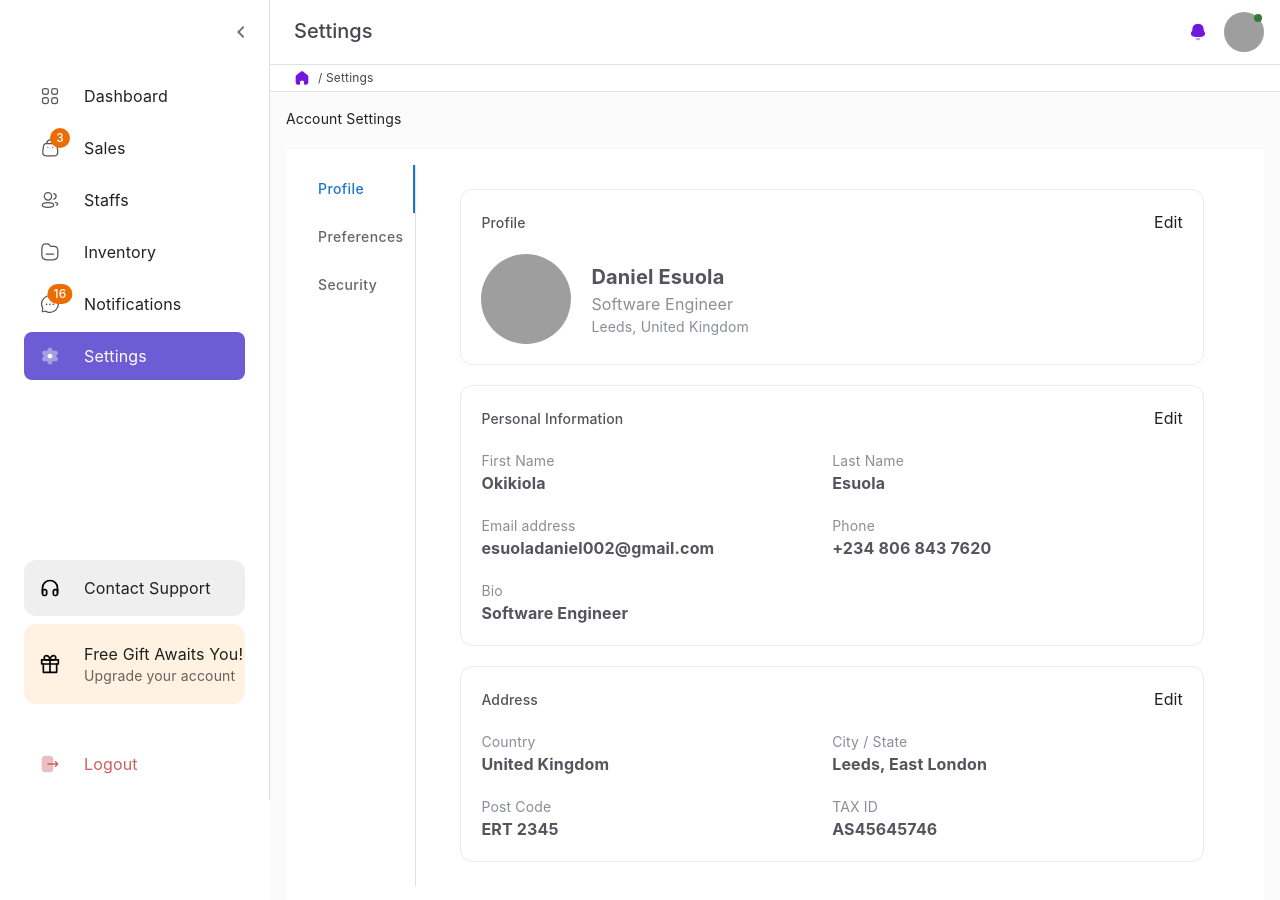
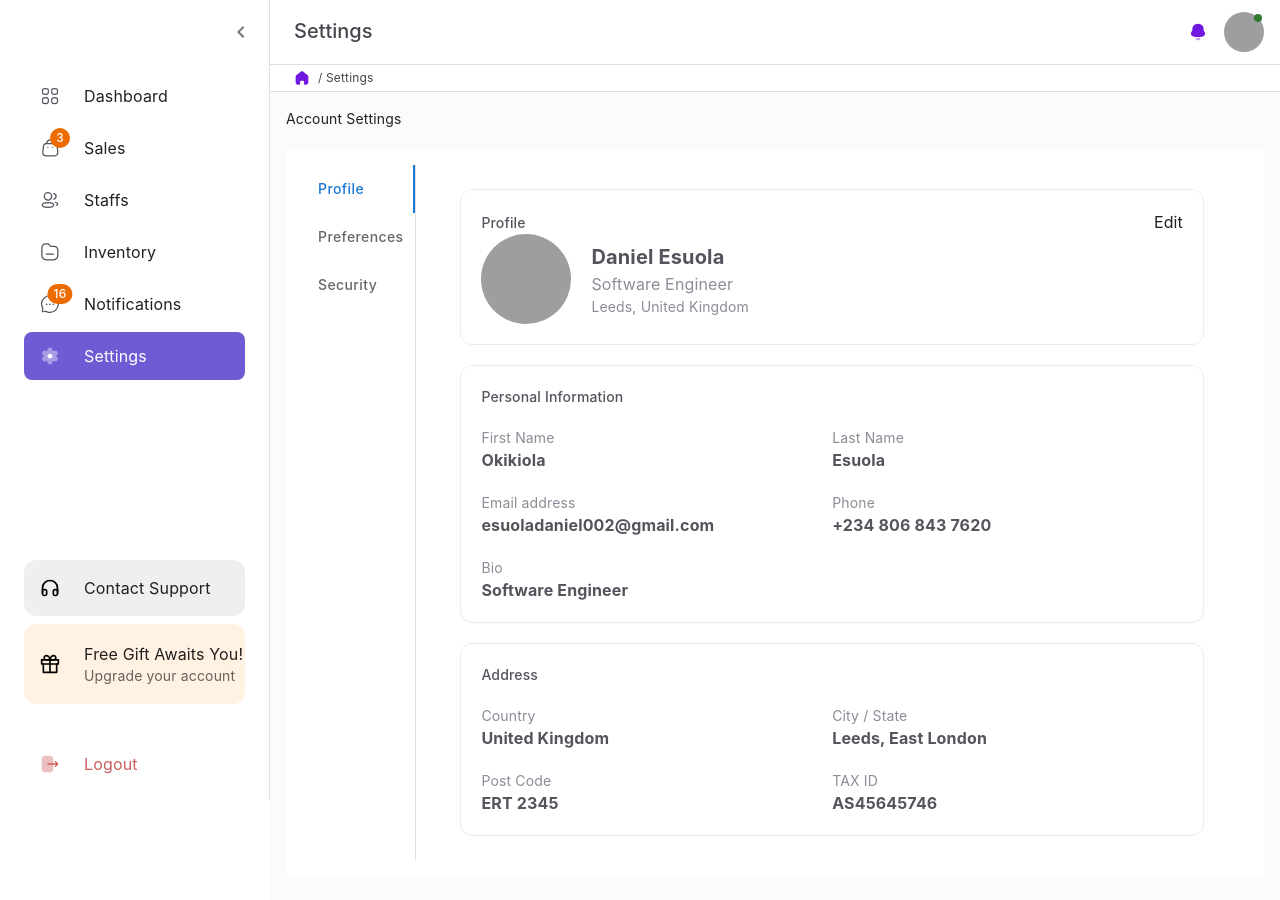
Before and after one commit to Alkitabb/Alkitab_FrontEnd, a React (Create React App) app: page /Settings in a window 1280 px wide. Shown: the top 900 px of the page. Built offline with nearby package versions, Linux system fonts and the light colour scheme; grey boxes are pictures that could not be loaded.

Commit message:
working on profile page

```diff
--- a/src/dashboard/pages/userAccount/pages/Profile.jsx
+++ b/src/dashboard/pages/userAccount/pages/Profile.jsx
@@ -8,10 +8,6 @@ function Section({ title, children, onEditClick }) {
         <header className='text-paragraph-2'>
           <h3 className='text-paragraph-2 font-medium text-black-50'>{title}</h3>
         </header>
-
-        <div>
-          <button onClick={onEditClick}>Edit</button>
-        </div>
       </div>
 
       {children}
@@ -34,7 +30,16 @@ function Profile() {
   return (
     <section className='px-5 flex flex-col gap-5'>
 
-      <Section title='Profile'>
+      <section className='p-5 rounded-xl border border-black-10 border-opacity-30'>
+        <div className='flex justify-between w-full items-center gap-5'>
+          <header className='text-paragraph-2'>
+            <h3 className='text-paragraph-2 font-medium text-black-50'>Profile</h3>
+          </header>
+
+          <div>
+            <button>Edit</button>
+          </div>
+        </div>
         <div className='flex items-center gap-5'>
           <Avatar
             alt="Daniel Esuola"
@@ -47,7 +52,7 @@ function Profile() {
             <p className='text-paragraph-2'>Leeds, United Kingdom</p>
           </div>
         </div>
-      </Section>
+      </section>
 
       <Section title='Personal Information'>
         <div className='grid grid-cols-2'>
```
